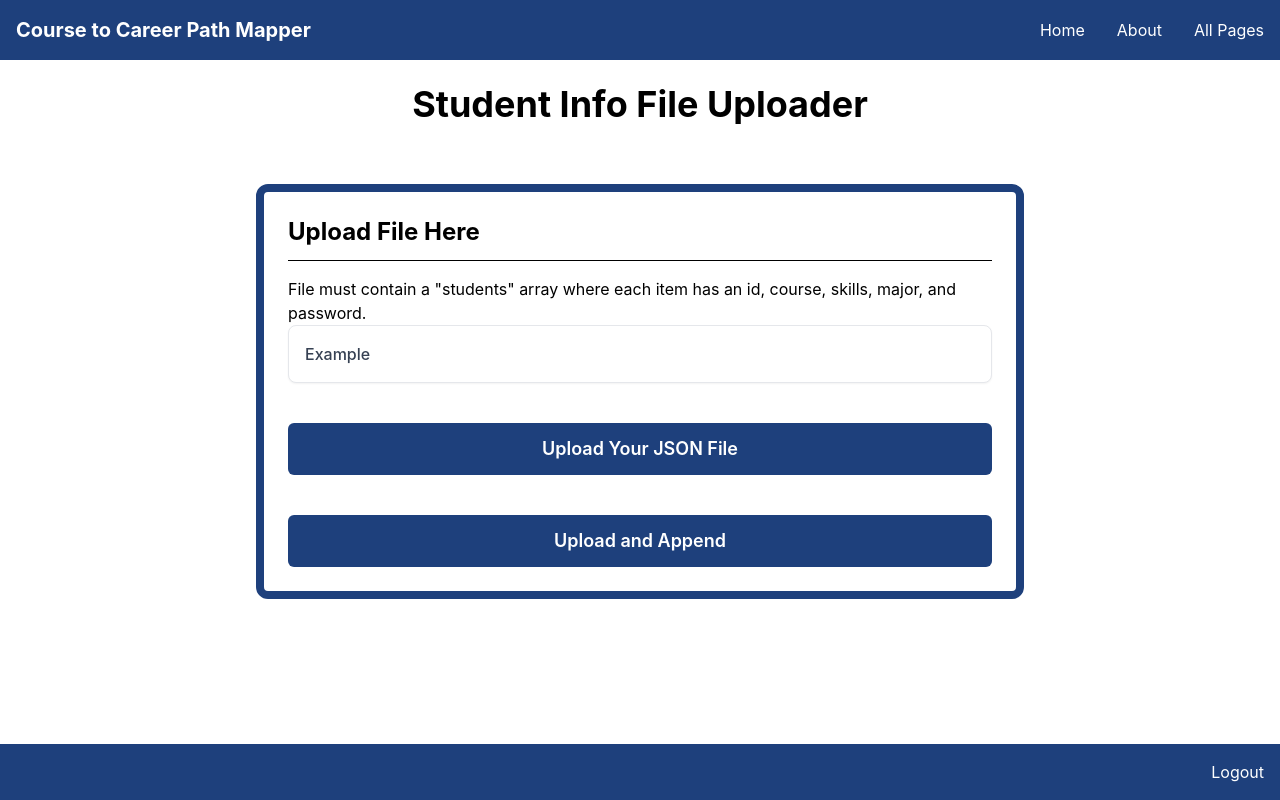
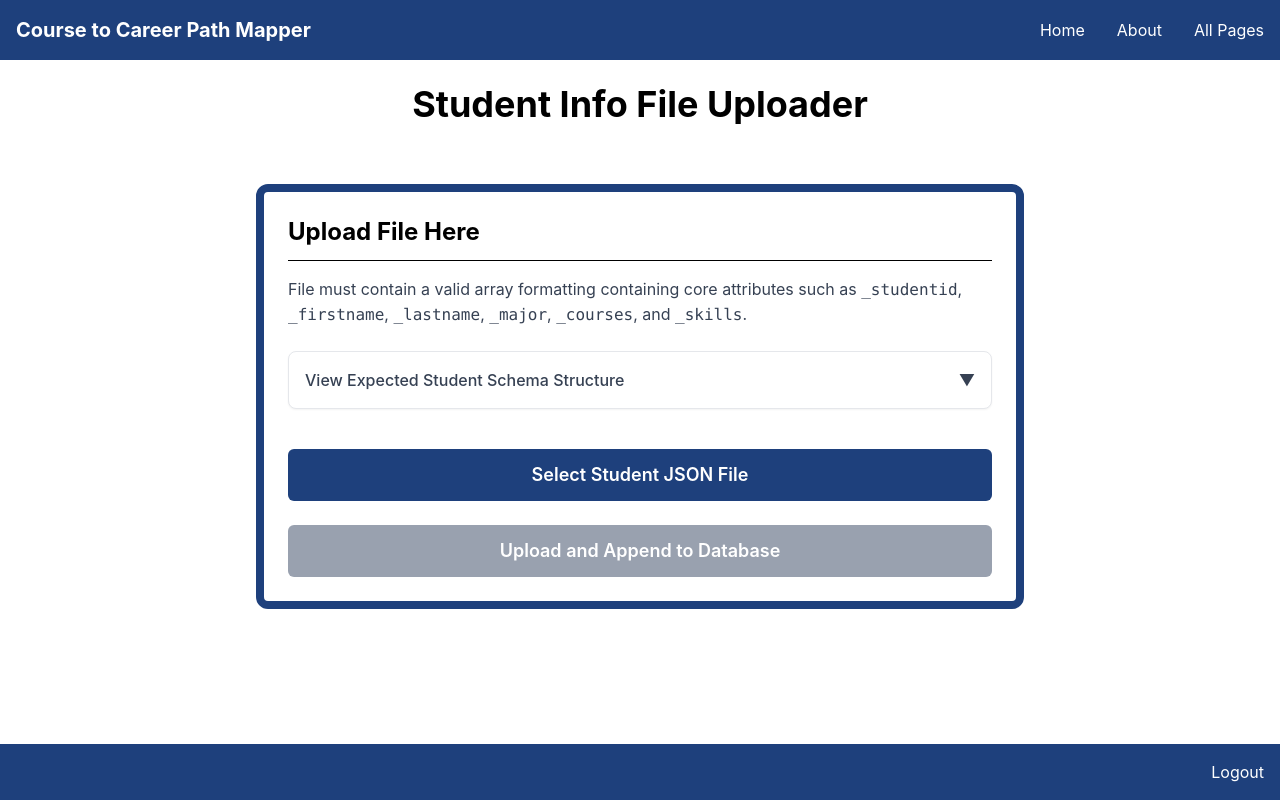
Before and after one commit to GoldenDiamondPE/C2CM, a React (Vite) app in the folder client/: page /fileupload in a window 1280 px wide. Built offline with nearby package versions, Linux system fonts and the light colour scheme.

Commit message:
File Upload Connected To DB

```diff
--- a/client/src/pages/FileUpload.tsx
+++ b/client/src/pages/FileUpload.tsx
@@ -1,35 +1,33 @@
 import React, { useState } from 'react';
 import axios from "axios";
 import { Helmet } from 'react-helmet-async';
-
-
 
 interface UploadStatus {
   type: 'success' | 'error' | '';
   message: string;
 }
 
-export default function Home() {
+export default function StudentUploader() {
   const [files, setFiles] = useState<File[]>([]);
   const [fileNames, setFileNames] = useState<string[]>([]);
   const [status, setStatus] = useState<UploadStatus>({ type: '', message: '' });
   const [loading, setLoading] = useState<boolean>(false);
-
   const [isOpen, setIsOpen] = useState(false);
 
-  const data = {
+  // Updated template example to reflect the exact key naming conventions of your DB documents
+  const dataExample = {
     "students": [
       {
-        "id": "STU10111",
-        "major": "Computer Science",
-        "course": "CMPSC101",
-        "skills": ["JavaScript", "React", "Node.js"]
-      },
-      {
-        "id": "BAB123",
-        "major": "Accounting",
-        "course": "CMPSC131",
-        "skills": ["Typescript", "Java", "SQL"]
+        "_firstname": "Joseph",
+        "_middlename": "Derulo",
+        "_lastname": "Smith",
+        "_studentid": "123456",
+        "_major": "Computer Science",
+        "_minor": "Mathematics",
+        "_courses": ["MATH 140", "CMPSC 360"],
+        "_additionalcourses": ["MATH 141"],
+        "_skills": ["Python", "JavaScript"],
+        "_additionalskills": ["Java"]
       }
     ]
   };
@@ -75,12 +73,17 @@ export default function Home() {
       try {
         const parsedData = JSON.parse(result);
 
-        const payload = {
-          students: Array.isArray(parsedData) ? parsedData : parsedData.students
-        };
+        // Extract array out smoothly whether user passes raw array or a wrapped { students: [] } object
+        const targetArray = Array.isArray(parsedData) ? parsedData : parsedData.students;
 
-        // The Axios POST request
-        const response = await axios.post('/api/students/append', payload, {
+        if (!targetArray || targetArray.length === 0) {
+          throw new Error("No student records array found in the uploaded file.");
+        }
+
+        const payload = { students: targetArray };
+
+        // Point to your student ingest api route
+        const response = await axios.post(`${import.meta.env.VITE_API_URL}/api/students/append`, payload, {
           headers: { 'Content-Type': 'application/json' }
         });
 
@@ -88,7 +91,7 @@ export default function Home() {
 
         setStatus({
           type: 'success',
-          message: `${resultData.message} Added ${resultData.countAdded} students.`
+          message: `${resultData.message || 'Success!'} Added ${resultData.countAdded || targetArray.length} students.`
         });
 
         setFiles([]);
@@ -112,29 +115,26 @@ export default function Home() {
   };
 
   return (
-
     <div>
       <Helmet>
-              <title>Student and Course Fetch | C2CM</title>
+        <title>Student Management Uploader | C2CM</title>
       </Helmet>
+
       <h1 className='text-center text-4xl font-bold mb-5'>Student Info File Uploader</h1>
 
       <div className="mx-auto mt-15 w-full max-w-3xl rounded-xl p-6 text-black border-8 border-psuBeaver">
         <p className="text-2xl font-bold text-left pb-3 border-b mb-4">Upload File Here</p>
+        <p className="mb-6 text-gray-700">File must contain a valid array formatting containing core attributes such as <code>_studentid</code>, <code>_firstname</code>, <code>_lastname</code>, <code>_major</code>, <code>_courses</code>, and <code>_skills</code>.</p>
 
-        <p> File must contain a "students" array where each item has an id, course, skills, major, and password.</p>
-
-
-
-
-
-        <div className="border border-gray-200 rounded-lg overflow-hidden bg-white shadow-xs">
+        {/* Dynamic Accordion View for Data Contract Structure Reference */}
+        <div className="border border-gray-200 rounded-lg overflow-hidden bg-white shadow-xs mb-6">
           <button
             type="button"
             onClick={() => setIsOpen(!isOpen)}
             className="flex w-full items-center justify-between p-4 text-left font-medium text-gray-700 hover:bg-gray-50 transition-colors duration-200 cursor-pointer"
           >
-            <span>Example</span>
+            <span>View Expected Student Schema Structure</span>
+            <span>{isOpen ? '▲' : '▼'}</span>
           </button>
 
           <div
@@ -144,62 +144,36 @@ export default function Home() {
           >
             <div className="overflow-hidden">
               <div className="p-4 pt-0 text-sm text-gray-600 border-t border-gray-100">
-                <pre className="font-mono text-sm bg-gray-50 dark:bg-gray-900 text-gray-800 dark:text-gray-200 p-4 rounded-lg border border-gray-200 dark:border-gray-800 overflow-x-auto">
-                  <code>{JSON.stringify(data, null, 2)}</code>
+                <pre className="font-mono text-sm bg-gray-50 text-gray-800 p-4 rounded-lg border border-gray-200 overflow-x-auto">
+                  <code>{JSON.stringify(dataExample, null, 2)}</code>
                 </pre>
               </div>
             </div>
           </div>
         </div>
 
-
-
-
-
+        {/* Custom Visual Triggers Utilizing Component Theme Configurations */}
         <div className="mt-10">
           <label
             htmlFor="json-upload"
             className="block w-full cursor-pointer rounded-md bg-psuBeaver px-3 py-3 text-lg font-semibold text-white hover:bg-psuNittany transition-colors text-center"
           >
-            Upload Your JSON File
+            {fileNames.length > 0 ? 'Change Chosen File' : 'Select Student JSON File'}
           </label>
 
           <input
             id="json-upload"
             type="file"
             accept=".json"
-            multiple
             onChange={handleFileChange}
             className="hidden"
           />
         </div>
 
-        <button
-          onClick={handleUpload}
-          disabled={loading}
-          className="w-full mt-10 rounded-md bg-psuBeaver px-3 py-3 text-lg font-semibold text-white hover:bg-psuNittany transition-colors text-center"
-        >
-          {loading ? 'Processing...' : 'Upload and Append'}
-        </button>
-
-        {status.message && (
-          <div style={{
-            marginTop: '20px',
-            padding: '10px',
-            borderRadius: '4px',
-            backgroundColor: status.type === 'success' ? '#D4EDDA' : '#F8D7DA',
-            color: status.type === 'success' ? '#155724' : '#721C24'
-          }}>
-            {status.message}
-          </div>
-        )}
-
         {fileNames.length > 0 && (
           <div className="mt-4 p-4 bg-gray-50 rounded-md border border-gray-200">
-            <p className="text-sm font-semibold text-gray-700 mb-2">
-              Selected Files ({fileNames.length}):
-            </p>
-            <ul className="space-y-1 max-h-40 overflow-y-auto">
+            <p className="text-sm font-semibold text-gray-700 mb-2">Selected File Queue:</p>
+            <ul className="space-y-1">
               {fileNames.map((name, index) => (
                 <li key={index} className="text-xs text-gray-600 truncate bg-white p-1.5 rounded border border-gray-100">
                   {name}
@@ -208,6 +182,26 @@ export default function Home() {
             </ul>
           </div>
         )}
+
+        <button
+          onClick={handleUpload}
+          disabled={loading || files.length === 0}
+          className={`w-full mt-6 rounded-md px-3 py-3 text-lg font-semibold text-white transition-colors text-center ${
+            files.length === 0 ? 'bg-gray-400 cursor-not-allowed' : 'bg-psuBeaver hover:bg-psuNittany'
+          }`}
+        >
+          {loading ? 'Processing Array Upload...' : 'Upload and Append to Database'}
+        </button>
+
+        {status.message && (
+          <div className="mt-6 p-3 rounded text-center font-medium" style={{
+            backgroundColor: status.type === 'success' ? '#D4EDDA' : '#F8D7DA',
+            color: status.type === 'success' ? '#155724' : '#721C24',
+            border: status.type === 'success' ? '1px solid #C3E6CB' : '1px solid #F5C6CB'
+          }}>
+            {status.message}
+          </div>
+        )}
       </div>
     </div>
   );
```
Also changed, not shown: 1 other file (tests, documents, lock files or other folders).
